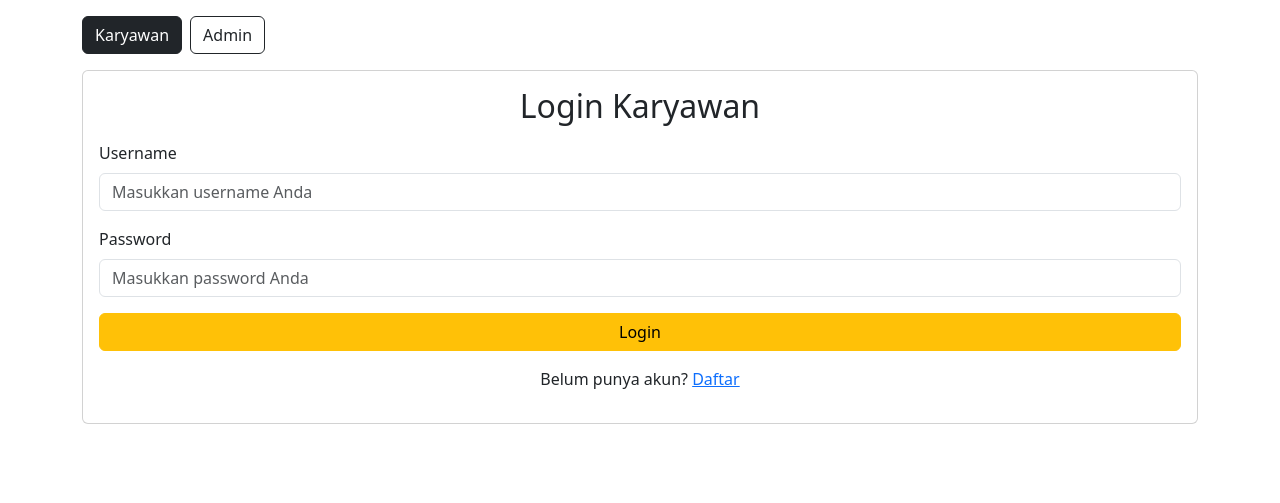
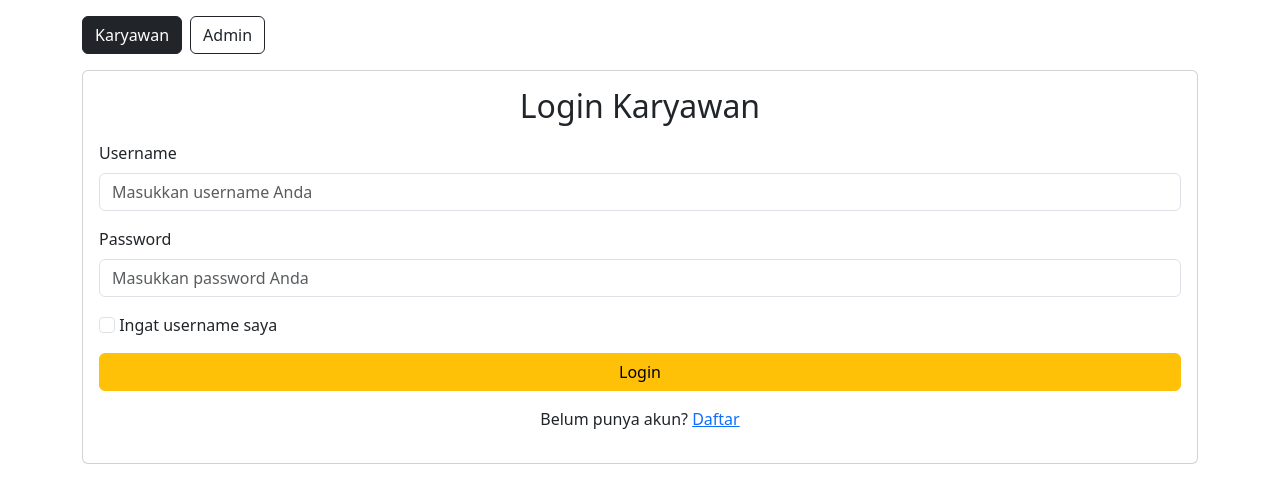
Before and after one commit to zza-raa/Sistem-Informasi-Pelaporan-dan-Monitoring-Kondisi-tidak-Aman-di-Lingkungan-Kerja, a PHP site: page /halamanAwal.php in a window 1280 px wide. Shown: the top 503 px of the page. Run offline with PHP 8.4, Linux system fonts and the light colour scheme.

Commit message:
remmeber me

```diff
--- a/halamanAwal.php
+++ b/halamanAwal.php
@@ -150,6 +150,10 @@
                             <label class="form-label">Password</label>
                             <input type="password" name="password" class="form-control" placeholder="Masukkan password Anda" required>
                         </div>
+                        <div class="mb-3">
+                            <input type="checkbox" name="remember" class="form-check-input" id="remember">
+                            <label for="remember" class="form-check-label">Ingat username saya</label>
+                        </div>
 
                         <button type="submit" name="login" class="btn btn-warning w-100">Login</button>
 
```
